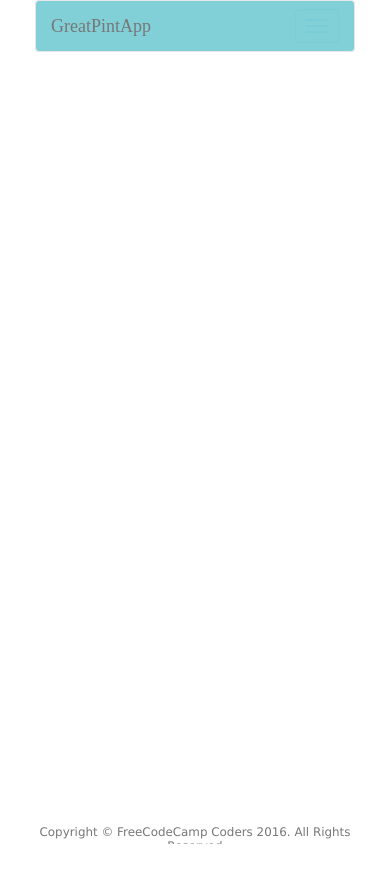
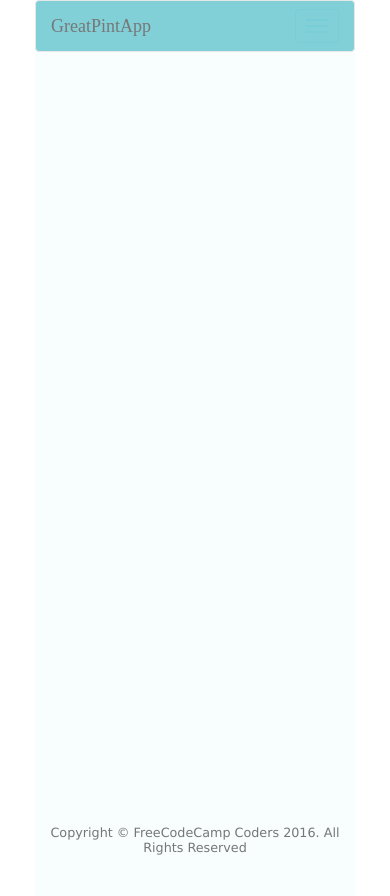
Before and after one commit to diegoingaramo/greatpintapp, a Node server app: page / in a window 390 px wide; the page is wider, and only the part inside the window is pictured. Before the commit the page ends 844 px from the top of that part, so only its background shows below. Run offline with Node 20, Linux system fonts and the light colour scheme; some libraries are stand-ins or nearby versions.

Commit message:
background/footer addede

```diff
--- a/public/components/recent/recent.html
+++ b/public/components/recent/recent.html
@@ -1,5 +1,5 @@
 <!-- login page -->
-<section id="recent-section" ng-controller="RecentController">
+<section id="recent-section" class="max-height" ng-controller="RecentController">
     <div class="row">
     <div class="col-sm-12">
     <h3 class="text-center">Recent Pins</h3>
--- a/public/css/style.css
+++ b/public/css/style.css
@@ -1,5 +1,17 @@
 body {
-  font: 14px "Lucida Grande", Helvetica, Arial, sans-serif;
+  font: 1.5em "Lucida Grande", Helvetica, Arial, sans-serif;
+}
+
+html, body {
+    height: 100%;
+}
+
+.max-height {
+    height: 100%;
+}
+
+.bg-fill-color {
+    background-color: rgba(129, 208, 216, 0.06);
 }
 
 /* Menu customization */
@@ -8,7 +20,6 @@ body {
     color: rgba(119, 119, 119, 1);
 }
 #custom-bootstrap-menu.navbar-default {
-    font-size: 14px;
     background-color: rgba(129, 208, 216, 1);
     border-width: 1px;
     border-radius: 4px;
@@ -54,9 +65,6 @@ body {
 /* End Menu customization */
 
 /* Recent Section */
-#recent-section {
-
-}
 
 h3 {
     color: #81D0D8;
@@ -67,7 +75,6 @@ h3 {
 /* Footer section */
 footer {
     padding: 1px 0;
-    background: rgb(255, 255, 255);
     height: 20px;
     position: fixed;
     bottom: 0;
--- a/public/index.html
+++ b/public/index.html
@@ -10,12 +10,14 @@
 </head>
 <body ng-app="appMain" ng-controller="AppController as app">
 
-    <div class="row">
-        <div class="col-xs-10 col-xs-offset-1 col-sm-10 col-sm-offset-1">
+    <div class="row max-height">
+        <div class="col-xs-10 col-xs-offset-1 col-sm-10 col-sm-offset-1 max-height">
             <!-- navigation bar -->
             <customnavbar></customnavbar>
-            <div ng-viewport></div>
-            <footercontainer></footercontainer>
+            <div class="max-height bg-fill-color">
+                <div ng-viewport></div>
+                <footercontainer></footercontainer>
+            </div>
         </div>
 
     </div>
```
